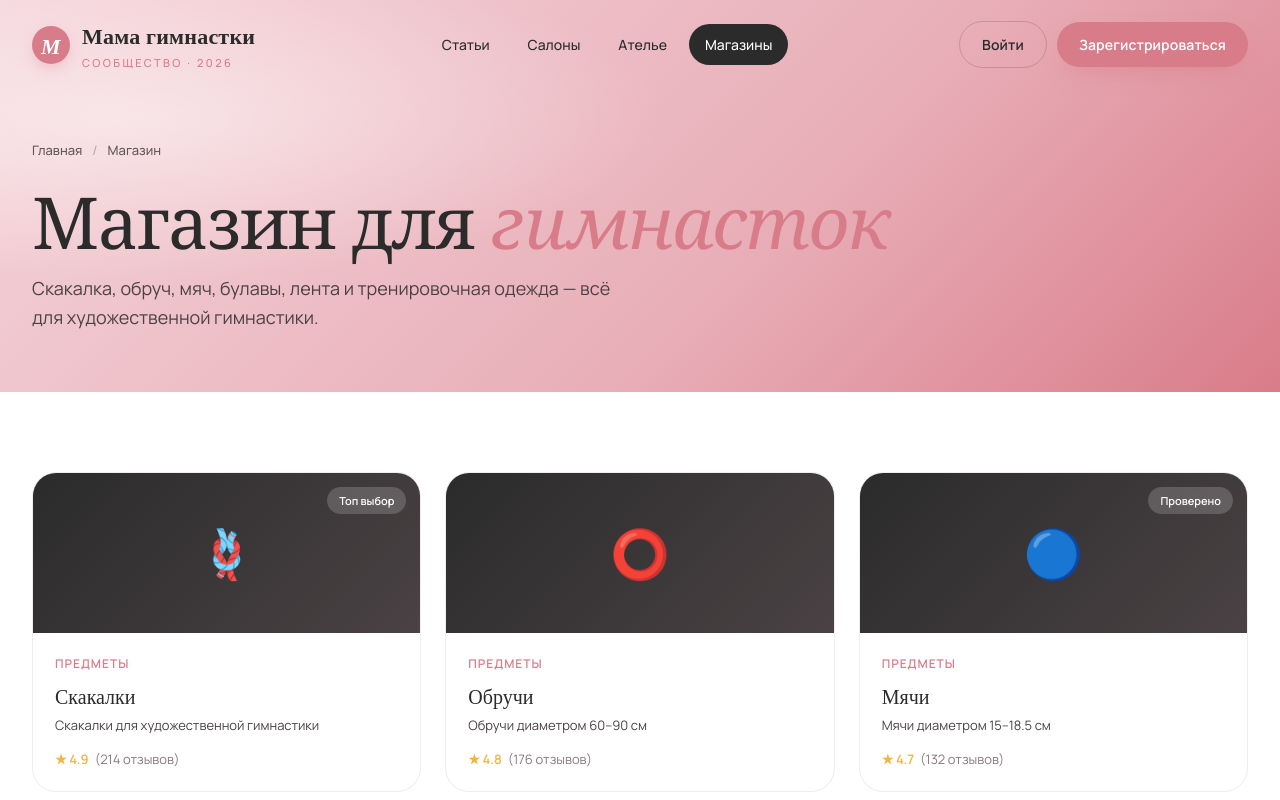
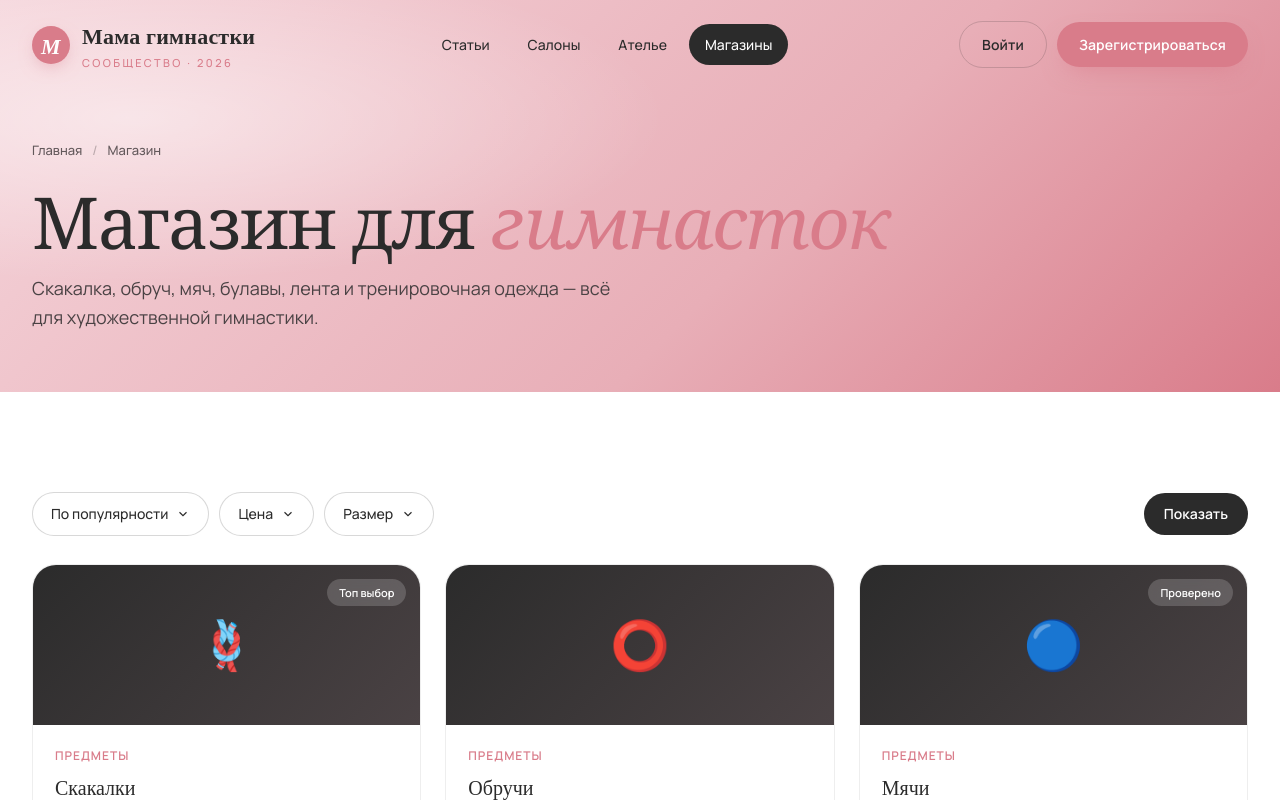
Before and after one commit to OrmonovB/mama-gym, a Next.js app: page /shops in a window 1280 px wide. Shown: the top 800 px of the page. Built offline with nearby package versions, Linux system fonts and the light colour scheme; a web font is replaced by a local one.

Commit message:
filterbar

```diff
--- a/app/atelier/page.tsx
+++ b/app/atelier/page.tsx
@@ -3,6 +3,8 @@ import { useState, useEffect } from 'react'
 import Nav from '@/components/Nav'
 import Footer from '@/components/Footer'
 import Link from 'next/link'
+import FilterBar from '@/components/FilterBar'
+
 
 const PRODUCTS = [
   { id:1, name:'Купальник «Лебедь»',    price:'от 8 500 ₽', emoji:'🩱', desc:'Белый бархат с серебристой вышивкой. Идеален для лирических программ.', cls:'1' },
@@ -94,6 +96,10 @@ export default function AtelierPage() {
 
       <section style={{padding:'80px 0 100px', background:'#fff'}}>
         <div className="container">
+          <FilterBar
+            sizes={['30', '32', '34', '36', '38', '40', '42', '44']}
+            onFilterChange={(filters) => console.log(filters)}
+          />
           <div className="catalog-grid">
             {PRODUCTS.map(p => (
               <div className="prod-card" key={p.id}>
--- a/app/shops/page.tsx
+++ b/app/shops/page.tsx
@@ -1,6 +1,8 @@
 import Nav from '@/components/Nav'
 import Footer from '@/components/Footer'
 import Link from 'next/link'
+import FilterBar from '@/components/FilterBar'
+
 
 // ПРАВКА: убраны чешки, добавлены скакалка/обруч/мяч/булавы/лента, переименовано в Магазин
 const SHOPS = [
@@ -27,6 +29,11 @@ export default function ShopsPage() {
 
       <section style={{padding:'80px 0 100px', background:'#fff'}}>
         <div className="container">
+          <FilterBar
+            showDiscount={false}
+            sizes={['XS', 'S', 'M', 'L', 'XL']}
+            onFilterChange={(filters) => console.log(filters)}
+          />
           <div style={{display:'grid', gridTemplateColumns:'repeat(3,1fr)', gap:24}}>
             {SHOPS.map((s,i) => (
               <div key={i} style={{border:'1px solid rgba(43,43,43,.08)',borderRadius:24,overflow:'hidden',background:'#fff',cursor:'pointer',transition:'transform .25s, box-shadow .25s'}}>
--- /dev/null
+++ b/components/FilterBar.tsx
@@ -0,0 +1,334 @@
+'use client'
+import { useState, useRef, useEffect } from 'react'
+
+type FilterBarProps = {
+  onFilterChange?: (filters: FilterState) => void
+  showDiscount?: boolean
+  sizes?: string[]
+}
+
+export type FilterState = {
+  discount: boolean
+  sort: string
+  priceMin: number | null
+  priceMax: number | null
+  size: string | null
+}
+
+const SORT_OPTIONS = [
+  { value: 'popular', label: 'По популярности' },
+  { value: 'price_asc', label: 'Сначала дешевле' },
+  { value: 'price_desc', label: 'Сначала дороже' },
+  { value: 'new', label: 'Новинки' },
+]
+
+const PRICE_PRESETS = [
+  { label: 'до 3 000 ₽', min: null, max: 3000 },
+  { label: '3 000 – 7 000 ₽', min: 3000, max: 7000 },
+  { label: '7 000 – 12 000 ₽', min: 7000, max: 12000 },
+  { label: 'от 12 000 ₽', min: 12000, max: null },
+]
+
+function Dropdown({
+  label,
+  children,
+  active,
+}: {
+  label: string
+  children: React.ReactNode
+  active?: boolean
+}) {
+  const [open, setOpen] = useState(false)
+  const ref = useRef<HTMLDivElement>(null)
+
+  useEffect(() => {
+    function handleClick(e: MouseEvent) {
+      if (ref.current && !ref.current.contains(e.target as Node)) setOpen(false)
+    }
+    document.addEventListener('mousedown', handleClick)
+    return () => document.removeEventListener('mousedown', handleClick)
+  }, [])
+
+  return (
+    <div ref={ref} style={{ position: 'relative' }}>
+      <button
+        onClick={() => setOpen(o => !o)}
+        style={{
+          display: 'flex',
+          alignItems: 'center',
+          gap: 8,
+          padding: '10px 18px',
+          borderRadius: 999,
+          border: active ? '1.5px solid var(--pink-deep)' : '1.5px solid rgba(43,43,43,.18)',
+          background: active ? 'var(--pink-bg)' : '#fff',
+          color: active ? 'var(--pink-deep)' : 'var(--ink)',
+          fontSize: 14,
+          fontWeight: 500,
+          fontFamily: 'Manrope, sans-serif',
+          cursor: 'pointer',
+          transition: 'all .2s',
+          whiteSpace: 'nowrap' as const,
+        }}
+      >
+        {label}
+        <svg
+          width="14"
+          height="14"
+          viewBox="0 0 24 24"
+          fill="none"
+          stroke="currentColor"
+          strokeWidth="2"
+          style={{ transform: open ? 'rotate(180deg)' : 'rotate(0)', transition: 'transform .2s' }}
+        >
+          <path d="M6 9l6 6 6-6" />
+        </svg>
+      </button>
+
+      {open && (
+        <div
+          style={{
+            position: 'absolute',
+            top: 'calc(100% + 8px)',
+            left: 0,
+            background: '#fff',
+            borderRadius: 18,
+            border: '1px solid rgba(43,43,43,.1)',
+            boxShadow: '0 12px 40px -10px rgba(43,43,43,.18)',
+            zIndex: 100,
+            minWidth: 200,
+            padding: '8px 0',
+            overflow: 'hidden',
+          }}
+        >
+          {children}
+        </div>
+      )}
+    </div>
+  )
+}
+
+function DropdownItem({
+  label,
+  selected,
+  onClick,
+}: {
+  label: string
+  selected?: boolean
+  onClick: () => void
+}) {
+  return (
+    <button
+      onClick={onClick}
+      style={{
+        width: '100%',
+        textAlign: 'left',
+        padding: '10px 18px',
+        background: selected ? 'var(--pink-bg)' : 'transparent',
+        color: selected ? 'var(--pink-deep)' : 'var(--ink)',
+        fontWeight: selected ? 600 : 400,
+        fontSize: 14,
+        fontFamily: 'Manrope, sans-serif',
+        border: 'none',
+        cursor: 'pointer',
+        transition: 'background .15s',
+        display: 'flex',
+        alignItems: 'center',
+        justifyContent: 'space-between',
+        gap: 8,
+      }}
+    >
+      {label}
+      {selected && (
+        <svg width="14" height="14" viewBox="0 0 24 24" fill="none" stroke="currentColor" strokeWidth="2.5">
+          <path d="M5 13l4 4L19 7" />
+        </svg>
+      )}
+    </button>
+  )
+}
+
+export default function FilterBar({ onFilterChange, showDiscount = true, sizes = [] }: FilterBarProps) {
+  const [discount, setDiscount] = useState(false)
+  const [sort, setSort] = useState('popular')
+  const [priceMin, setPriceMin] = useState<number | null>(null)
+  const [priceMax, setPriceMax] = useState<number | null>(null)
+  const [size, setSize] = useState<string | null>(null)
+
+  function notify(patch: Partial<FilterState>) {
+    onFilterChange?.({
+      discount,
+      sort,
+      priceMin,
+      priceMax,
+      size,
+      ...patch,
+    })
+  }
+
+  function toggleDiscount() {
+    const next = !discount
+    setDiscount(next)
+    notify({ discount: next })
+  }
+
+  function setAndNotifySort(v: string) {
+    setSort(v)
+    notify({ sort: v })
+  }
+
+  function setAndNotifyPrice(min: number | null, max: number | null) {
+    setPriceMin(min)
+    setPriceMax(max)
+    notify({ priceMin: min, priceMax: max })
+  }
+
+  function setAndNotifySize(s: string | null) {
+    setSize(s)
+    notify({ size: s })
+  }
+
+  function reset() {
+    setDiscount(false)
+    setSort('popular')
+    setPriceMin(null)
+    setPriceMax(null)
+    setSize(null)
+    onFilterChange?.({ discount: false, sort: 'popular', priceMin: null, priceMax: null, size: null })
+  }
+
+  const hasActive = discount || sort !== 'popular' || priceMin !== null || priceMax !== null || size !== null
+
+  const priceLabel =
+    priceMin !== null || priceMax !== null
+      ? priceMin === null
+        ? `до ${priceMax?.toLocaleString()} ₽`
+        : priceMax === null
+        ? `от ${priceMin?.toLocaleString()} ₽`
+        : `${priceMin?.toLocaleString()} – ${priceMax?.toLocaleString()} ₽`
+      : 'Цена'
+
+  const sizeLabel = size ? `Размер: ${size}` : 'Размер'
+  const sortLabel = SORT_OPTIONS.find(o => o.value === sort)?.label ?? 'По популярности'
+
+  return (
+    <div
+      style={{
+        display: 'flex',
+        alignItems: 'center',
+        gap: 10,
+        flexWrap: 'wrap' as const,
+        padding: '20px 0 28px',
+      }}
+    >
+      {/* Скидка */}
+      {showDiscount && (
+        <button
+          onClick={toggleDiscount}
+          style={{
+            padding: '10px 18px',
+            borderRadius: 999,
+            border: discount ? '1.5px solid var(--pink-deep)' : '1.5px solid rgba(43,43,43,.18)',
+            background: discount ? 'var(--pink-deep)' : '#fff',
+            color: discount ? '#fff' : 'var(--ink)',
+            fontSize: 14,
+            fontWeight: 600,
+            fontFamily: 'Manrope, sans-serif',
+            cursor: 'pointer',
+            transition: 'all .2s',
+            whiteSpace: 'nowrap' as const,
+          }}
+        >
+          −50%
+        </button>
+      )}
+
+      {/* Сортировка */}
+      <Dropdown label={sortLabel} active={sort !== 'popular'}>
+        {SORT_OPTIONS.map(o => (
+          <DropdownItem
+            key={o.value}
+            label={o.label}
+            selected={sort === o.value}
+            onClick={() => setAndNotifySort(o.value)}
+          />
+        ))}
+      </Dropdown>
+
+      {/* Цена */}
+      <Dropdown label={priceLabel} active={priceMin !== null || priceMax !== null}>
+        {PRICE_PRESETS.map(p => (
+          <DropdownItem
+            key={p.label}
+            label={p.label}
+            selected={priceMin === p.min && priceMax === p.max}
+            onClick={() => setAndNotifyPrice(p.min, p.max)}
+          />
+        ))}
+        {(priceMin !== null || priceMax !== null) && (
+          <>
+            <div style={{ height: 1, background: 'var(--line)', margin: '6px 0' }} />
+            <DropdownItem label="Сбросить цену" onClick={() => setAndNotifyPrice(null, null)} />
+          </>
+        )}
+      </Dropdown>
+
+      {/* Размер */}
+      {sizes.length > 0 && (
+        <Dropdown label={sizeLabel} active={size !== null}>
+          {sizes.map(s => (
+            <DropdownItem
+              key={s}
+              label={s}
+              selected={size === s}
+              onClick={() => setAndNotifySize(size === s ? null : s)}
+            />
+          ))}
+          {size !== null && (
+            <>
+              <div style={{ height: 1, background: 'var(--line)', margin: '6px 0' }} />
+              <DropdownItem label="Сбросить размер" onClick={() => setAndNotifySize(null)} />
+            </>
+          )}
+        </Dropdown>
+      )}
+
+      {/* Показать / Сбросить */}
+      <div style={{ display: 'flex', gap: 8, marginLeft: 'auto' }}>
+        <button
+          style={{
+            padding: '10px 20px',
+            borderRadius: 999,
+            border: 'none',
+            background: 'var(--ink)',
+            color: '#fff',
+            fontSize: 14,
+            fontWeight: 600,
+            fontFamily: 'Manrope, sans-serif',
+            cursor: 'pointer',
+          }}
+        >
+          Показать
+        </button>
+        {hasActive && (
+          <button
+            onClick={reset}
+            style={{
+              padding: '10px 20px',
+              borderRadius: 999,
+              border: '1.5px solid rgba(43,43,43,.18)',
+              background: '#fff',
+              color: 'var(--ink)',
+              fontSize: 14,
+              fontWeight: 500,
+              fontFamily: 'Manrope, sans-serif',
+              cursor: 'pointer',
+              transition: 'all .2s',
+            }}
+          >
+            Сбросить
+          </button>
+        )}
+      </div>
+    </div>
+  )
+}
```
